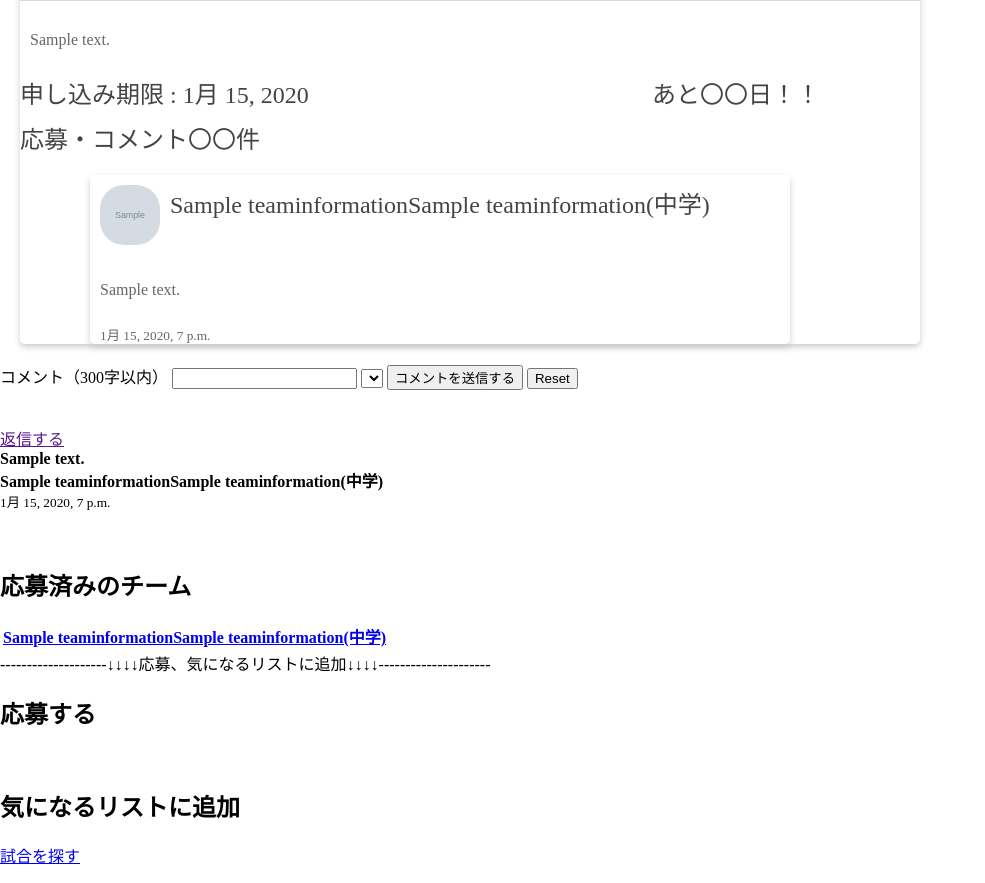
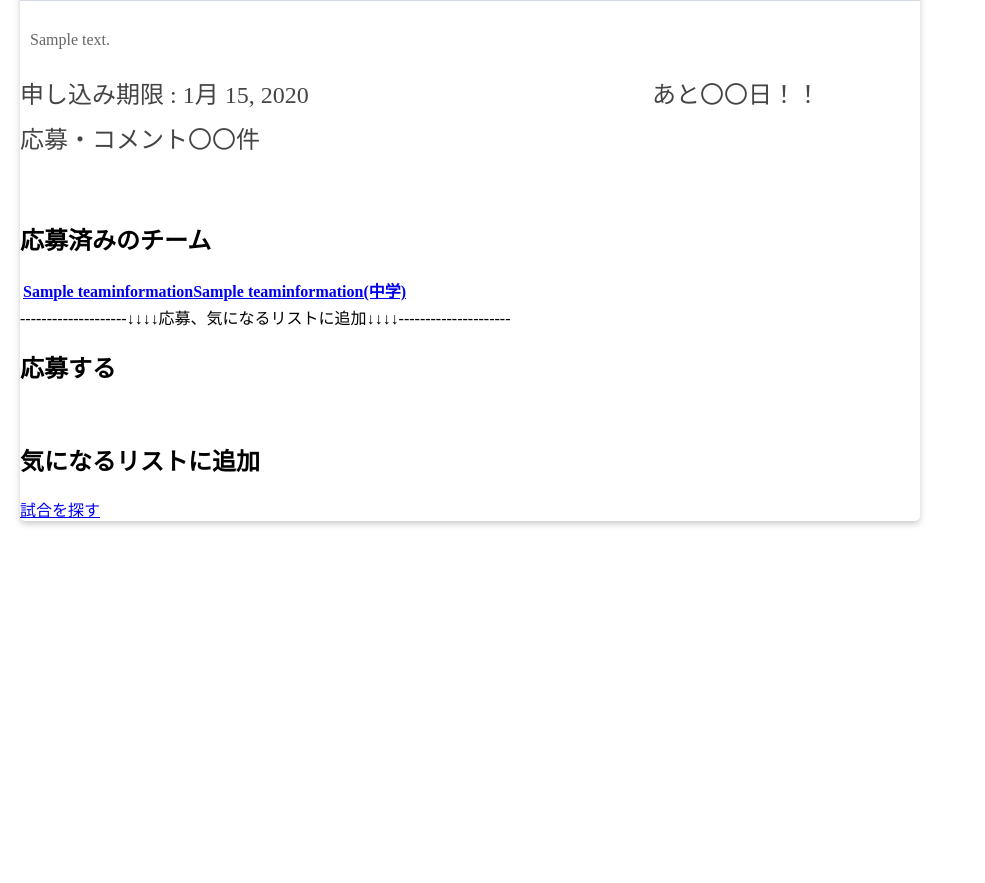
Before and after one commit to waxflowers19978/tminnovation, a Django app: page /tramino/match_detail/1/ in a window 1280 px wide. Shown: the part 869-1752 px from the top of the page, without its empty margins (0-985 px from the left). After the commit the page ends 1395 px from the top, so only its background shows below. Run offline with Django 3.2, Linux system fonts and the light colour scheme; tables that the repository leaves empty hold one stand-in row (values such as "Sample post"); grey boxes marked "Sample" are stand-in pictures; lists and menus that the app fills with data are empty.

Commit message:
delete comment

```diff
--- a/templates/tramino/match_detail.html
+++ b/templates/tramino/match_detail.html
@@ -118,85 +118,6 @@
   <!-- <h2><a href="{% url 'tramino:team_detail' match.host_team_id %}">チームの詳細を見る</a></h2> -->
 
 
-<div class="btn_box">
-  <tbody>
-    <tr>
-      <form action="{% url 'tramino:match_detail' match.id %}" name="form1"  method="POST" enctype="multipart/form-data">
-        {% csrf_token %}
-        <th>コメント（300字以内）</th>
-        <td>{{ form.any_message }}</td>
-
-        <select name="teamnamechoice" id="name">
-          {% for my_team_name in my_teams_name %}
-            <option name="my_team_name" value="{{ my_team_name }}">{{ my_team_name }}</option>
-          {% endfor %}
-        </select>
-
-
-        <th><input class="btn btn-primary" type="submit" value="コメントを送信する" onclick="clickBtn1()"/></th>
-        <input type="hidden" name="page_name" value="comment_submit">
-        <input type="hidden" name="event_id" value={{match.id}}>
-        <input type="hidden" id="team_name" name="team_name" value="">
-        <td><input class="btn btn-secondary" type="reset" value="Reset"></td>
-      </form>
-  </tr>
-  </tbody>
-
-</div>
-
-<br>
-<br>
-
-
-
-
-
-
-<div class="container">
-{% for post_comment in match.event_post_comments.all %}
-  <div id="{{ post_comment.pk }}" class="card {% if forloop.last %}mb-4{% else %}mb-2{% endif %} {% if forloop.first %}border-dark{% endif %}">
-    <div class="post-card-body p-3">
-        <div class=""><a href="" class="btn btn-success">返信する</a></div>
-      <div class="row">
-        <div class="col-2"></div>
-          <div class="row mb-3">
-            <div class="col-6"><strong class="">{{ post_comment.message }}</strong></div>
-            <div class="col-6"><strong class="">{{ post_comment.guest_team_id.organization_name }}{{ post_comment.guest_team_id.club_name }}({{ post_comment.guest_team_id.school_attribute }})</strong></div>
-            <div class="col-6"><small class="">{{ post_comment.created_at }}</small></div>
-          </div>
-          <div class="post-body"></div>
-      </div>
-    </div>
-    <!-- {% for post_reply in post_comment.post_replies.all %}
-      {% if forloop.first %}
-        <hr>
-      {% endif %}
-      <div id="{{ post_reply.pk }}" class="card {% if forloop.last %}mb-1{% else %}mb-1{% endif %} {% if forloop.first %}border-dark{% endif %}">
-        <div class="post-card-body p-3">
-          <div class="row">
-            <div class="col-2">
-            </div>
-            <div class="col-10">
-              <div class="row mb-3">
-                <div class="col-6">
-                  <strong class="text-muted">{{ post_reply.created_by.username }}</strong>
-                </div>
-                <div class="col-6 text-right">
-                  <small class="text-muted">{{ post_reply.created_at }}</small>
-                </div>
-              </div>
-              <div class="post-body">
-                {{ post_reply.get_message_as_markdown }}
-              </div>
-            </div>
-          </div>
-        </div>
-      </div>
-    {% endfor %} -->
-  </div>
-{% endfor %}
-
-
 <br>
 <br>
 
--- a/tramino/admin.py
+++ b/tramino/admin.py
@@ -1,13 +1,12 @@
 from django.contrib import admin
 
 # Register your models here.
-from .models import TeamInformations, EventPostPool, EventApplyPool, FavoriteEventPool,FavoriteTeamPool,PastGameRecords,EventPostComment
+from .models import TeamInformations, EventPostPool, EventApplyPool, FavoriteEventPool,FavoriteTeamPool,PastGameRecords
 
 
 
 admin.site.register(TeamInformations)
 admin.site.register(EventPostPool)
-admin.site.register(EventPostComment)
 admin.site.register(EventApplyPool)
 admin.site.register(FavoriteEventPool)
 admin.site.register(FavoriteTeamPool)
--- a/tramino/models.py
+++ b/tramino/models.py
@@ -200,17 +200,6 @@
     def __str__(self):
         return self.event_host_team.organization_name + ' : ' +self.event_name
 
-class EventPostComment(models.Model):
-    message = models.TextField(max_length=4000)
-    post = models.ForeignKey(EventPostPool, on_delete=models.CASCADE, related_name='event_post_comments')
-    guest_team_id = models.ForeignKey(TeamInformations, on_delete=models.CASCADE, related_name='commenter_team', null=True, blank=True)
-    good = models.PositiveIntegerField(default=0)
-    created_at = models.DateTimeField(auto_now_add=True)
-
-    def __str__(self):
-        truncated_message = Truncator(self.message)
-        return truncated_message.chars(30)
-
 class EventApplyPool(models.Model):
     event_post_id = models.ForeignKey(EventPostPool, on_delete=models.CASCADE, related_name='event_applies')
     guest_team_id = models.ForeignKey(TeamInformations, on_delete=models.CASCADE, related_name='event_applies')
--- a/tramino/views.py
+++ b/tramino/views.py
@@ -6,7 +6,7 @@
 
 
 """ import models or forms """
-from .models import TeamInformations, EventPostPool, EventApplyPool, FavoriteEventPool,FavoriteTeamPool,PastGameRecords,EventPostComment
+from .models import TeamInformations, EventPostPool, EventApplyPool, FavoriteEventPool,FavoriteTeamPool,PastGameRecords
 from .forms import TeamInformationsForm, EventPostPoolForm, EventPostUpdateForm, MessageForm
 
 """ python code in python_file """
@@ -131,19 +131,6 @@
             else:
                 apply.save()
                 message = '気になるに追加しました。'
-        elif request.POST['page_name'] == 'comment_submit':
-            event_id = request.POST['event_id']
-            posted_team_name = request.POST['team_name']
-            print(posted_team_name)
-            print("--")
-
-            form = MessageForm()
-            comment = EventPostComment()
-            comment.message = request.POST['any_message']
-            comment.post = EventPostPool.objects.get(id=event_id)
-            comment.guest_team_id = TeamInformations.objects.get(organization_name=posted_team_name)
-            comment.save()
-            message = 'コメントを投稿しました'
 
     my_teams_id = []
     for my_team in my_teams:
```
